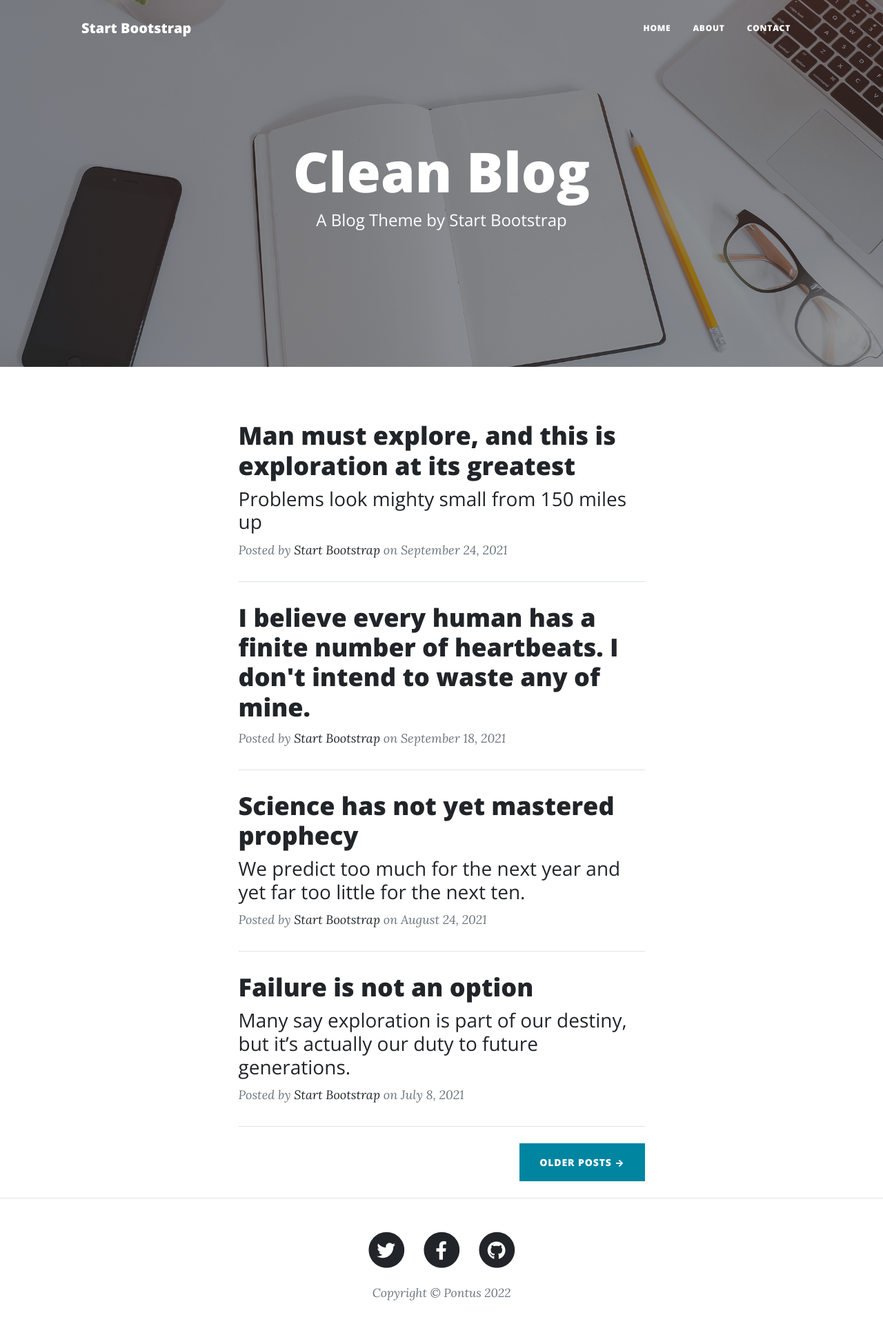
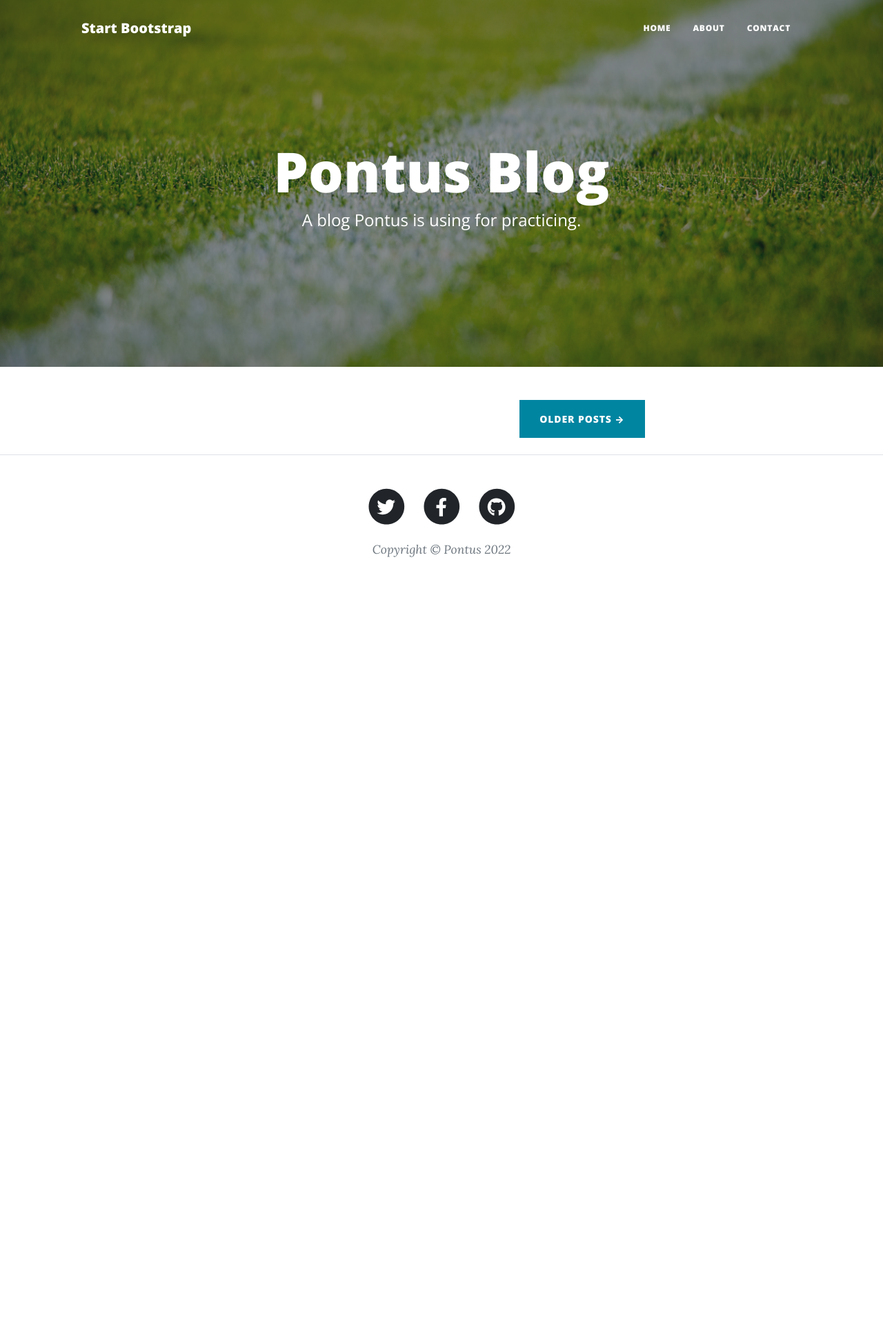
Before and after one commit to ponjae/MyBlog, a Flask app: page / in a window 1280 px wide. Shown: the whole page at 69% size. After the commit the page ends 808 px from the top, so only its background shows below. Run offline with Flask 2, Linux system fonts and the light colour scheme; some libraries are stand-ins or nearby versions.

Commit message:
Added functionality to display dummy blog posts on the home page, used npoint to generate an API npoint to use. Also updated to a more personal touch

```diff
--- a/main.py
+++ b/main.py
@@ -1,11 +1,28 @@
 from flask import Flask, render_template
+from post import Post
+import requests
 
 app = Flask(__name__)
 
 
+def _generate_posts():
+    response = requests.get(
+        "https://api.npoint.io/a09d1034f2e7bbe70b6e")
+    data = response.json()
+    posts = []
+    for post in data:
+        posts.append(Post(post["id"], post["title"],
+                     post["subtitle"], post["body"],
+                     post["author"], post["date"]))
+    return posts
+
+
+posts = _generate_posts()
+
+
 @app.route("/")
 def home():
-    return render_template("index.html")
+    return render_template("index.html", posts=posts)
 
 
 @app.route("/about.html")
--- a/templates/index.html
+++ b/templates/index.html
@@ -5,13 +5,13 @@
 {% include "header.html" %}
 
 <!-- Page Header-->
-<header class="masthead" style="background-image: url('static/assets/img/home-bg.jpg')">
+<header class="masthead" style="background-image: url('static/assets/img/background.jpg')">
     <div class="container position-relative px-4 px-lg-5">
         <div class="row gx-4 gx-lg-5 justify-content-center">
             <div class="col-md-10 col-lg-8 col-xl-7">
                 <div class="site-heading">
-                    <h1>Clean Blog</h1>
-                    <span class="subheading">A Blog Theme by Start Bootstrap</span>
+                    <h1>Pontus Blog</h1>
+                    <span class="subheading">A blog Pontus is using for practicing.</span>
                 </div>
             </div>
         </div>
@@ -22,63 +22,22 @@
     <div class="row gx-4 gx-lg-5 justify-content-center">
         <div class="col-md-10 col-lg-8 col-xl-7">
             <!-- Post preview-->
+            {% for post in posts: %}
             <div class="post-preview">
-                <a href="static/post.html">
-                    <h2 class="post-title">Man must explore, and this is exploration at its greatest</h2>
-                    <h3 class="post-subtitle">Problems look mighty small from 150 miles up</h3>
+                <a href="#">
+                    <h2 class="post-title">{{ post.title }}</h2>
+                    <h3 class="post-subtitle">{{ post.subtitle }}</h3>
                 </a>
                 <p class="post-meta">
                     Posted by
-                    <a href="#!">Start Bootstrap</a>
-                    on September 24, 2021
+                    <a href="#">{{ post.author }}</a>
+                    on {{ post.date }}
                 </p>
             </div>
             <!-- Divider-->
             <hr class="my-4" />
-            <!-- Post preview-->
-            <div class="post-preview">
-                <a href="static/post.html">
-                    <h2 class="post-title">I believe every human has a finite number of heartbeats. I don't intend
-                        to waste any of mine.</h2>
-                </a>
-                <p class="post-meta">
-                    Posted by
-                    <a href="#!">Start Bootstrap</a>
-                    on September 18, 2021
-                </p>
-            </div>
-            <!-- Divider-->
-            <hr class="my-4" />
-            <!-- Post preview-->
-            <div class="post-preview">
-                <a href="static/post.html">
-                    <h2 class="post-title">Science has not yet mastered prophecy</h2>
-                    <h3 class="post-subtitle">We predict too much for the next year and yet far too little for the
-                        next ten.</h3>
-                </a>
-                <p class="post-meta">
-                    Posted by
-                    <a href="#!">Start Bootstrap</a>
-                    on August 24, 2021
-                </p>
-            </div>
-            <!-- Divider-->
-            <hr class="my-4" />
-            <!-- Post preview-->
-            <div class="post-preview">
-                <a href="static/post.html">
-                    <h2 class="post-title">Failure is not an option</h2>
-                    <h3 class="post-subtitle">Many say exploration is part of our destiny, but it’s actually our
-                        duty to future generations.</h3>
-                </a>
-                <p class="post-meta">
-                    Posted by
-                    <a href="#!">Start Bootstrap</a>
-                    on July 8, 2021
-                </p>
-            </div>
-            <!-- Divider-->
-            <hr class="my-4" />
+            {% endfor %}
+
             <!-- Pager-->
             <div class="d-flex justify-content-end mb-4"><a class="btn btn-primary text-uppercase" href="#!">Older
                     Posts →</a></div>
```
Also changed, not shown: post.py (added, +9 -0 lines), static/assets/img/background.jpg (added), 1 other file.
